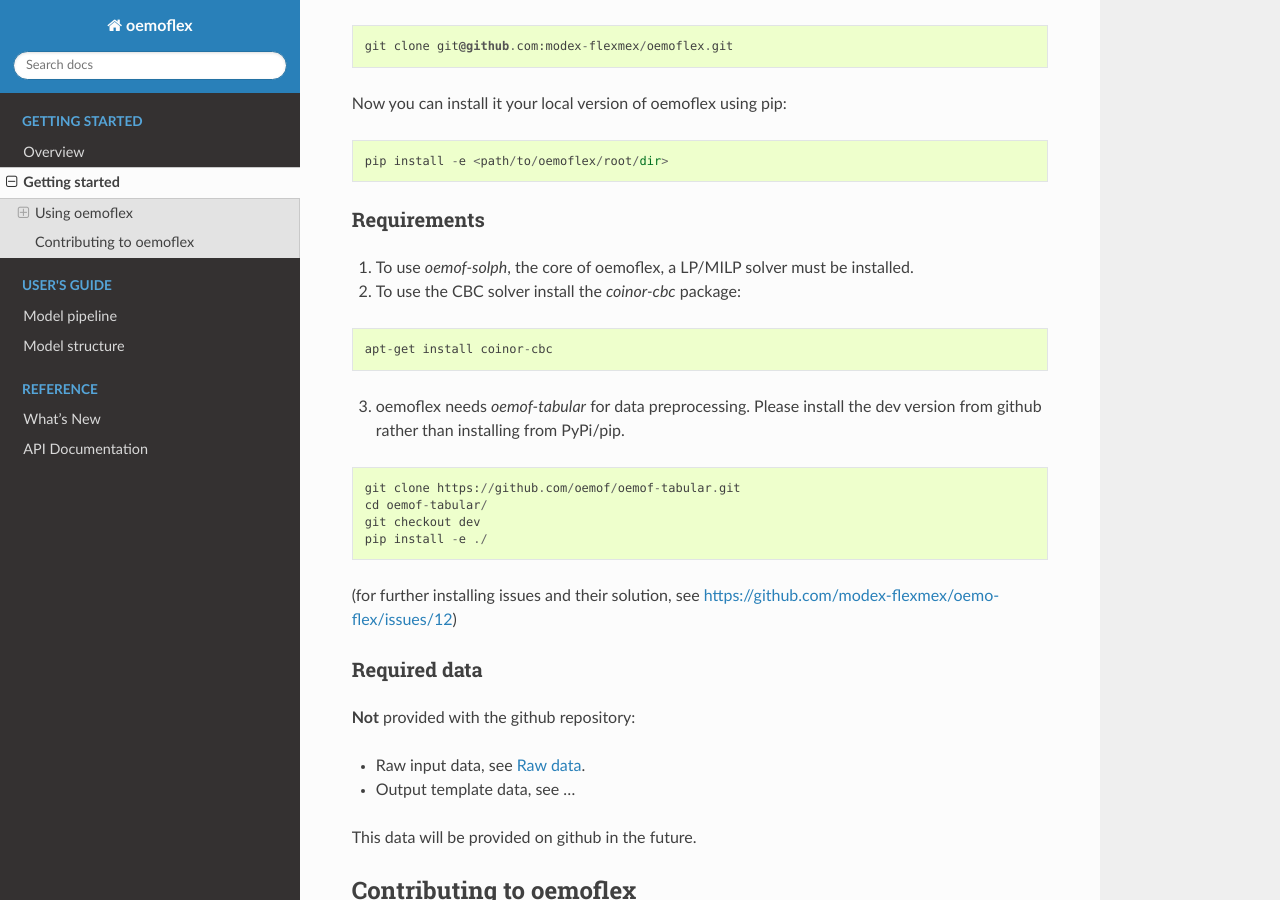
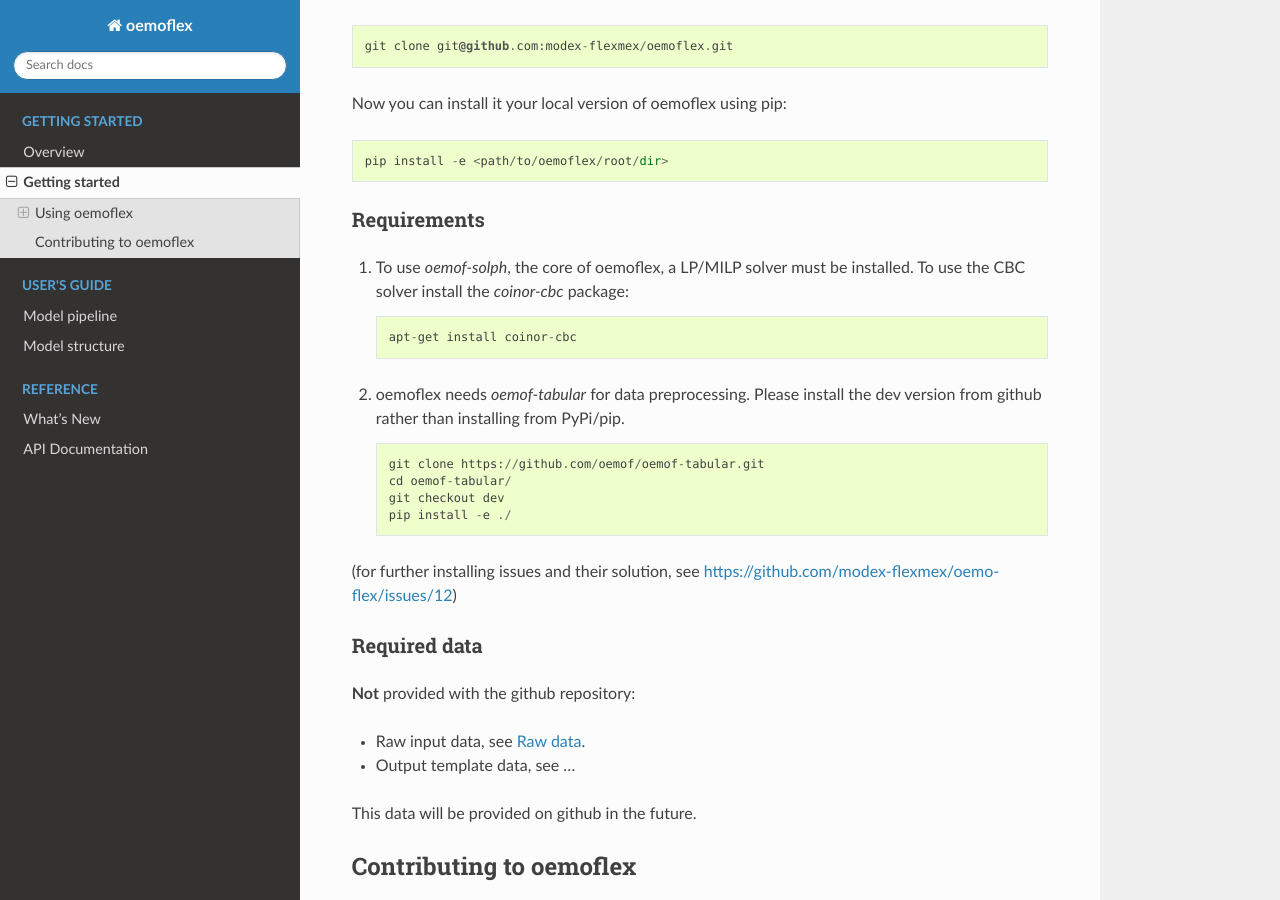
Before and after one commit to modex-flexmex/oemof-flexmex, a Sphinx documentation site: the page built from docs/getting_started.rst, in a window 1280 px wide and 900 px high, scrolled down 445 px. Built offline with Sphinx 7.4.7 and the Read the Docs theme 2.0.0, drawn with Linux system fonts in a browser that asks for light colours; formulas are drawn with MathJax 3; part of the change alters nothing that is shown.

```diff
--- a/docs/getting_started.rst
+++ b/docs/getting_started.rst
@@ -35,17 +35,16 @@ Now you can install it your local version of oemoflex using pip:
 Requirements
 ------------
 1. To use `oemof-solph`, the core of oemoflex, a LP/MILP solver must be installed.
+   To use the CBC solver install the `coinor-cbc` package:
 
-2. To use the CBC solver install the `coinor-cbc` package:
-
-::
+   ::
 
     apt-get install coinor-cbc
 
-3. oemoflex needs `oemof-tabular` for data preprocessing.
+2. oemoflex needs `oemof-tabular` for data preprocessing.
    Please install the dev version from github rather than installing from PyPi/pip.
 
-::
+   ::
 
     git clone https://github.com/oemof/oemof-tabular.git
     cd oemof-tabular/
```
